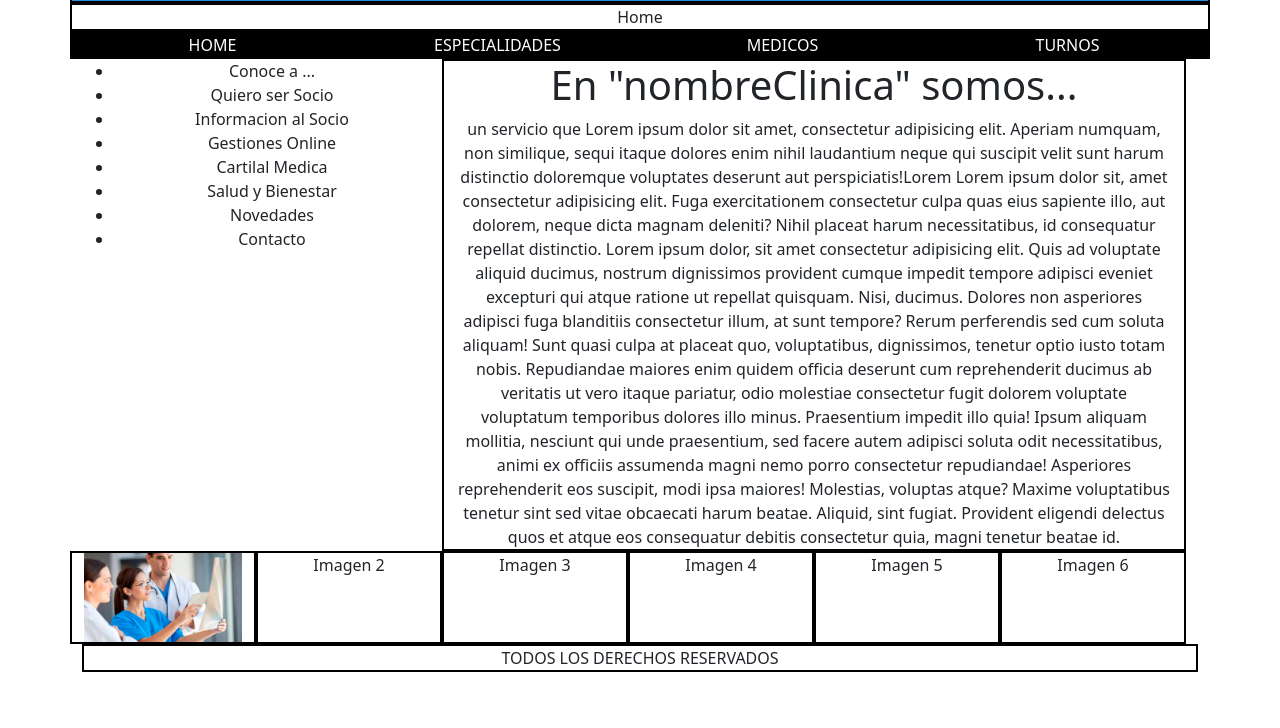
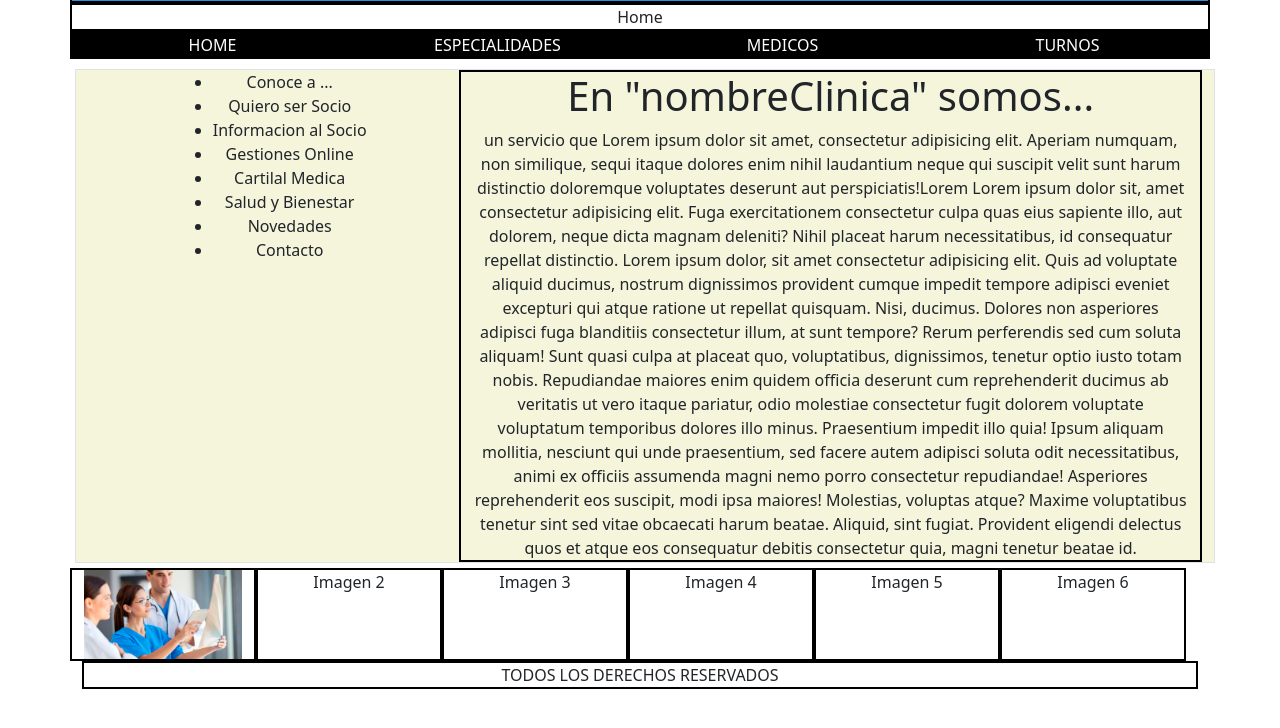
Before and after one commit to julioemansilla/clinica23655, a Django app: page /clinica/home/ in a window 1280 px wide. Shown: the part 53-781 px from the top of the page. Run offline with Django 4.2, Linux system fonts and the light colour scheme.

Commit message:
Se le agrega al index un index.css

```diff
--- /dev/null
+++ b/clinica23655/core/static/core/css/index.css
@@ -0,0 +1,8 @@
+.border{
+    margin: 10px 5px 5px 5px;
+    background-color: beige;
+}
+.alineamiento{
+    display: flex;
+    justify-content: center;
+}
--- a/clinica23655/core/templates/core/base.html
+++ b/clinica23655/core/templates/core/base.html
@@ -14,6 +14,7 @@
         integrity="sha384-C6RzsynM9kWDrMNeT87bh95OGNyZPhcTNXj1NW7RuBCsyN/o0jlpcV8Qyq46cDfL"
         crossorigin="anonymous"></script>
     <script src="{% static 'core/js/especialidades.js'  %}"></script>
+    {% block css_externo %}  {% endblock %}
 
 </head>
 
--- a/clinica23655/core/templates/core/index.html
+++ b/clinica23655/core/templates/core/index.html
@@ -1,5 +1,9 @@
 <!-- Se hereda la estructura html de base.html -->
 {% extends 'core/base.html' %}
+{% load static %}
+{% block css_externo %}
+<link rel="stylesheet" href="{% static 'core/css/index.css' %}">
+{% endblock %}
 <!-- Etiqueta tags para completar con lo que corresponde cada pagina -->
 {% block title %}Clinica Home {% endblock %}
 {% block section_title %} Home {% endblock %}
@@ -7,12 +11,12 @@
 
 <!-- Seccion main : Texto de relleno -->
 {% block main %}
-<div class="row">
+<div class="row border">
     <div class="col-4">
         <div>
             {% block barraLateral %}
-            <aside>
-                <ul>
+            <aside class="alineamiento">
+                <ul >
                     <li>Conoce a ...</li>
                     <li>Quiero ser Socio</li>
                     <li>Informacion al Socio</li>
```
